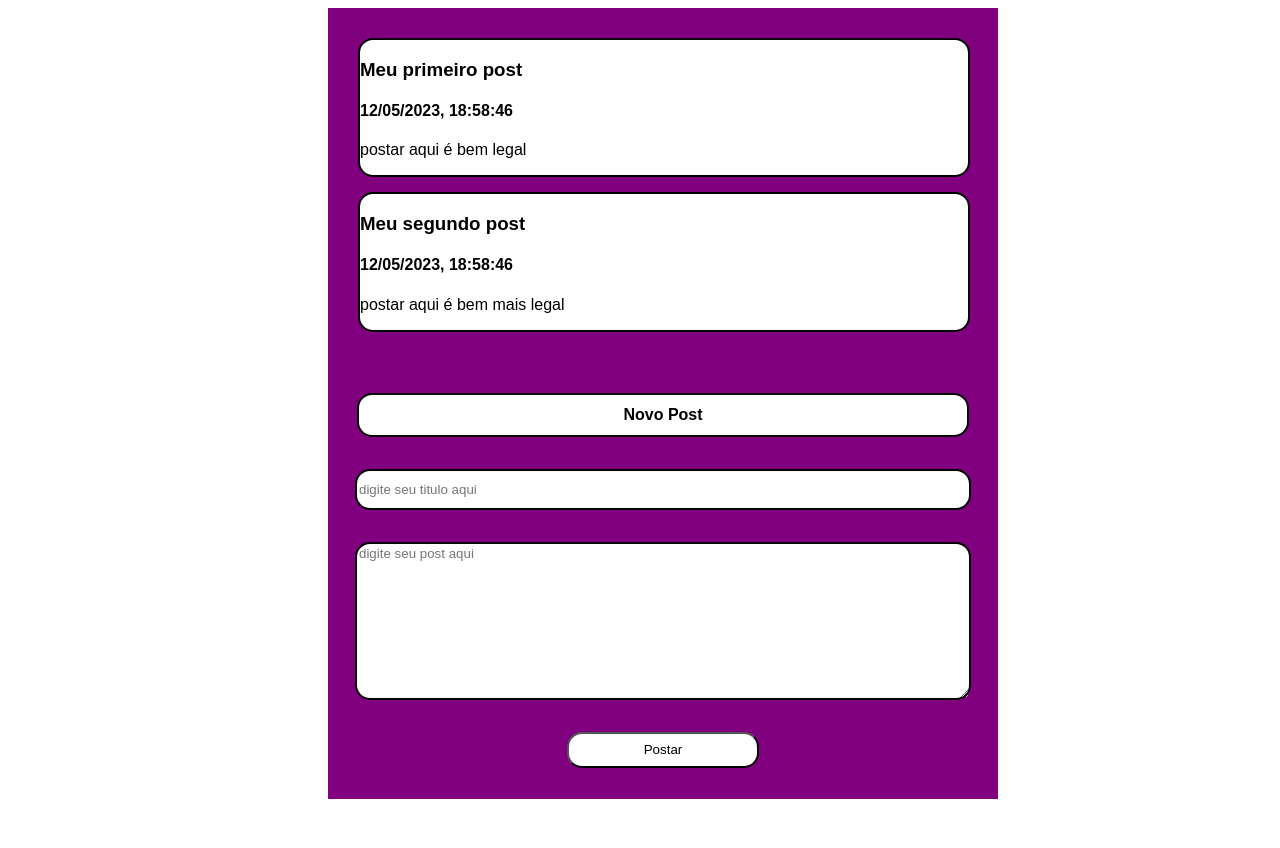
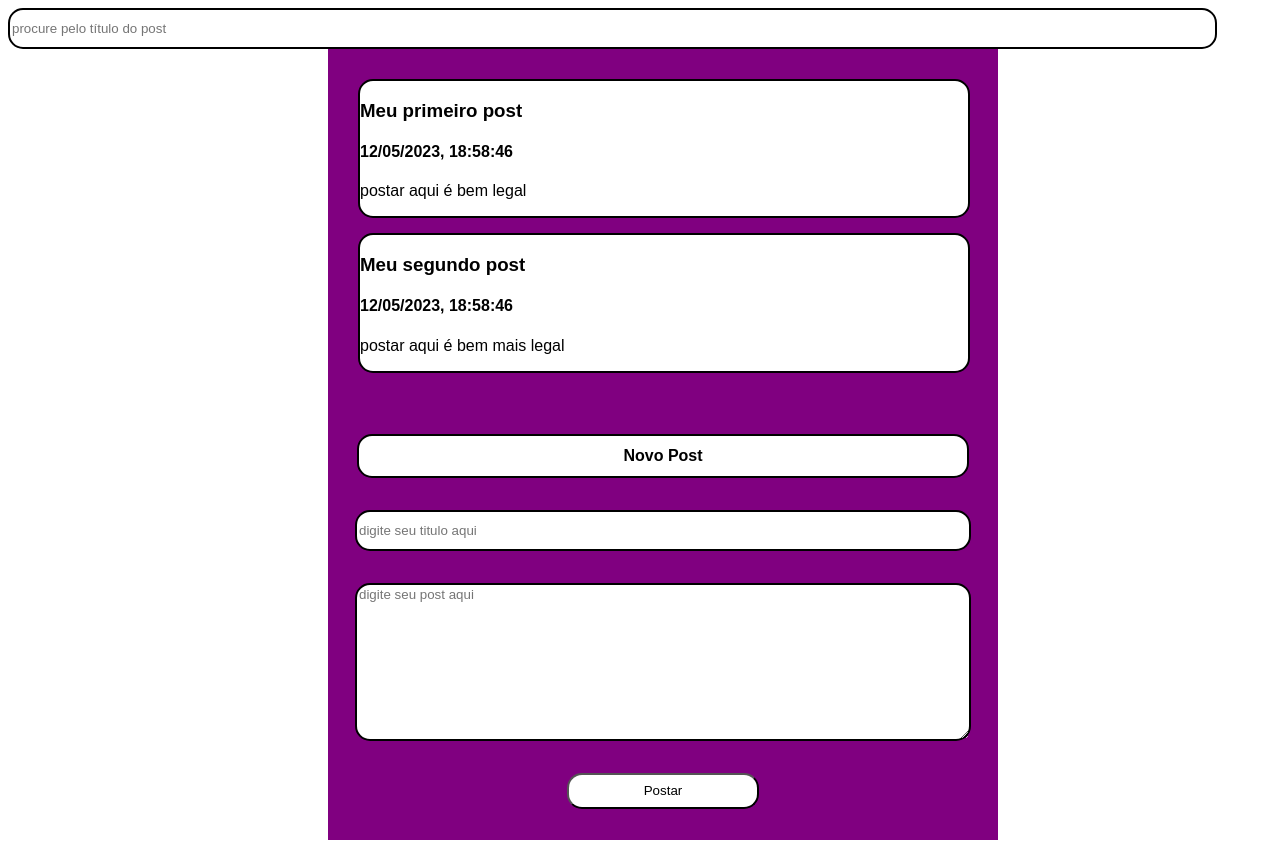
Before and after one commit to Douglaxz/blogTemplate, a Vue app: page / in a window 1280 px wide. Before the commit the page ends 807 px from the top, so only its background shows below. Built offline with nearby package versions, Linux system fonts and the light colour scheme.

Commit message:
finalização

```diff
--- a/src/App.vue
+++ b/src/App.vue
@@ -21,30 +21,24 @@
         title: "",
         content: "",
       },
+      search: "",
     };
+  },
+  computed: {
+    filteredPosts() {
+      if (!this.search) return this.posts;
+
+      const listaFinal = [];
+      for (const post of this.posts) {
+        if (post.title.includes(this.search)) {
+          listaFinal.push(post);
+        }
+      }
+      return listaFinal;
+    },
   },
   methods: {
     handleClick(event) {
-      console.log(this.FormData);
-
-      const now = new Date();
-      const mes = now.getMonth() + 1;
-      let novoMes = "";
-      const minutos = now.getMinutes();
-      let novoMinutos = "";
-      if (mes < 10) {
-        novoMes = "0" + mes.toString();
-      } else {
-        novoMes = mes.toString();
-      }
-
-      if (minutos < 10) {
-        novoMinutos = "0" + minutos.toString();
-      } else {
-        novoMinutos = minutos.toString();
-      }
-
-      /*const datadaPostagem = `${now.getDate()}/${novoMes}/${now.getFullYear()} ${now.getHours()}:${novoMinutos}`;*/
       const datadaPostagem = new Date().toLocaleString("pt-BR");
 
       this.posts.push({
@@ -66,8 +60,13 @@
 </script>
 
 <template>
+  <input
+    placeholder="procure pelo título do post"
+    v-model="search"
+    @keyup="filteredPosts"
+  />
   <div id="lista-post">
-    <div class="post" v-for="post in posts" :key="post.title">
+    <div class="post" v-for="post in filteredPosts" :key="post.title">
       <h3>{{ post.title }}</h3>
       <h4>{{ post.datetime }}</h4>
       <p>{{ post.content }}</p>
```
